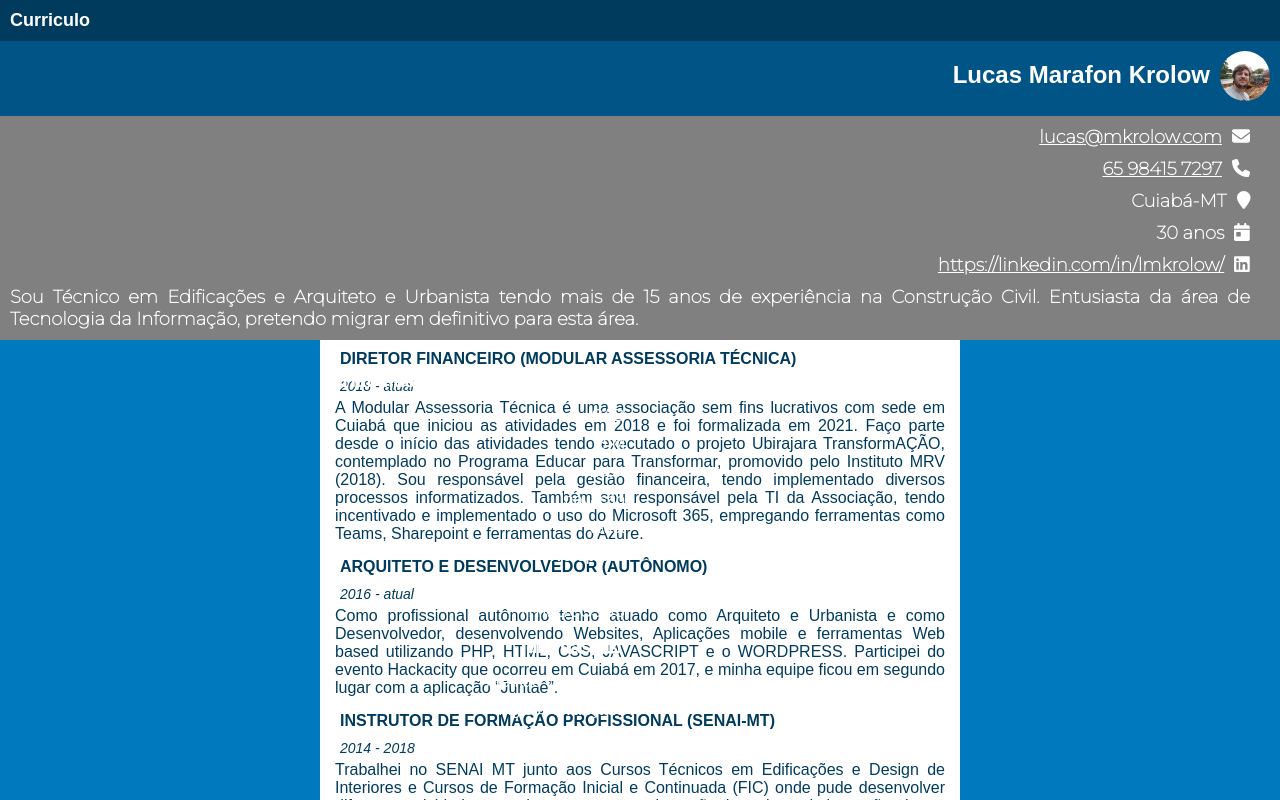
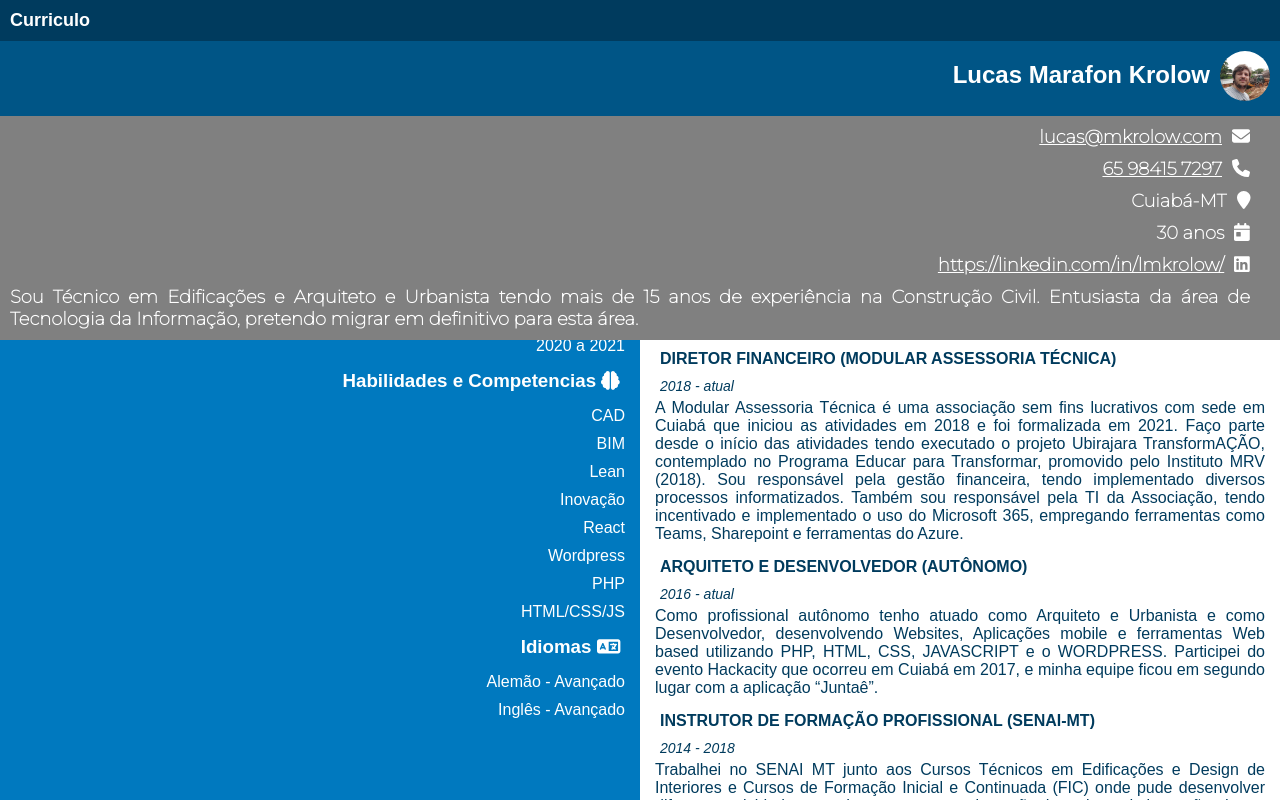
Before and after one commit to lucasmkrolow/react_simple_currirulum, a React (Create React App) app: page / in a window 1280 px wide. Built offline with nearby package versions, Linux system fonts and the light colour scheme.

Commit message:
Alterações na folha de estilos

```diff
--- a/src/components/leftSide/leftSide.css
+++ b/src/components/leftSide/leftSide.css
@@ -1,7 +1,7 @@
 .leftside {
   width: 50%;
   text-align: right;
-  top: 116px;
+  top: 0;
   position: absolute;
   left: 0;
   bottom: 0;
--- a/src/components/rightSide/rightSide.css
+++ b/src/components/rightSide/rightSide.css
@@ -1,9 +1,10 @@
 .rightside {
   background-color: white;
-  width: 50%;
+  width: 50vw;
   color: #003b5d;
+  position: absolute;
   padding: 0px;
-  top: 116px;
+  top: 0;
   bottom: 0;
   right: 0;
 }
--- a/src/styles.css
+++ b/src/styles.css
@@ -58,6 +58,12 @@ img {
   display: flex;
   flex-direction: row;
   justify-content: center;
+  width: 100vw;
+  position: absolute;
+  bottom: 0;
+  top: 116px;
+  right: 0;
+  left: 0;
 }
 .lefticons {
   display: none;
@@ -83,8 +89,9 @@ img {
   .rightside {
     position: absolute;
     right: 0;
-    left: 50px;
+    //left: 50px;
     z-index: 500;
+    width: calc(100vw - 50px);
   }
   .leftwrap {
     transition: all 0.3s ease;
```
Also changed, not shown: 1 other file (tests, documents, lock files or other folders).
